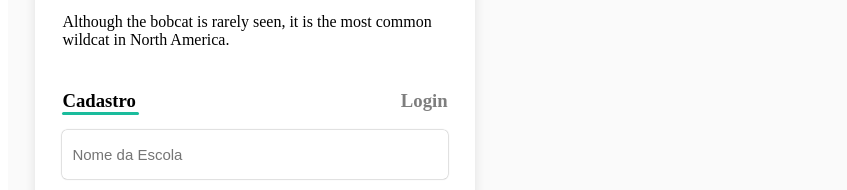
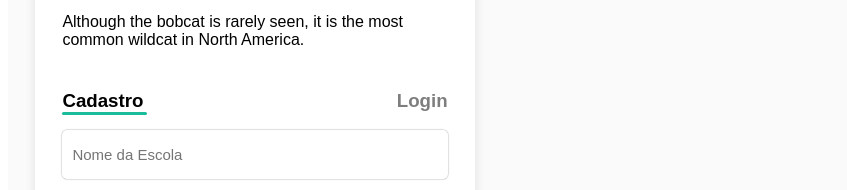
Before and after one commit to cassio12/desafio-tela-de-cadastro, a plain HTML site: page index.html in a window 1280 px wide. Shown: the part 167-357 px from the top of the page, without its empty margins (82-929 px from the left). Drawn offline with Linux system fonts and the light colour scheme.

Commit message:
slide finalisado

```diff
--- a/style.css
+++ b/style.css
@@ -3,6 +3,7 @@ body {
     display: flex;
     justify-content: center;
     margin: 0;
+    font-family: Arial, Helvetica, sans-serif;
 }
 
 main {
@@ -187,7 +188,7 @@ a {
 }
 
 .direction_page_register {
-    width: 20%;
+    width: 22%;
     height: 3px;
     background-color: #1ABC9C;
     border-radius: 5px;
```
